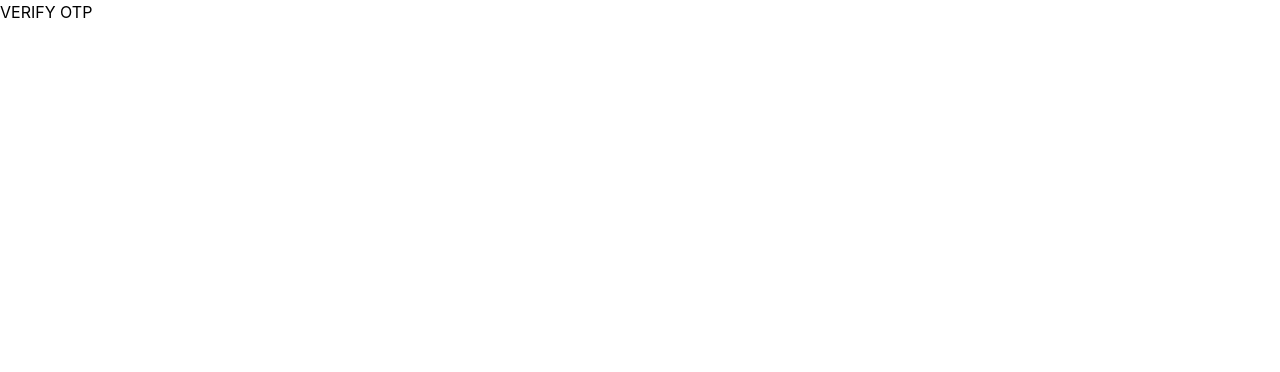
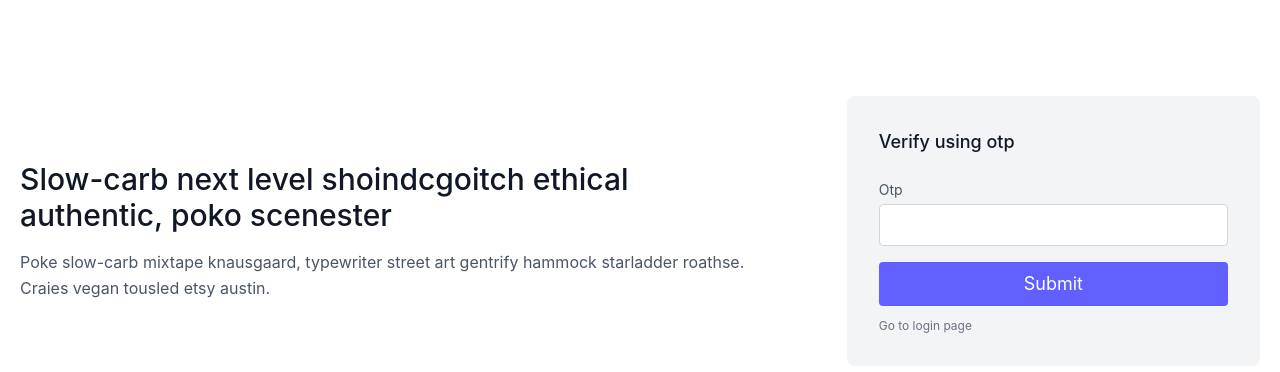
Before and after one commit to wahid3150/mern-auth-mfa, a React app in the folder frontend/: page /verifyotp in a window 1280 px wide. Shown: the top 372 px of the page. Built offline with nearby package versions, Linux system fonts and the light colour scheme; the HTML template or start-up script is replaced by a standard one.

Commit message:
Verify Otp page created

```diff
--- a/frontend/src/pages/VerifyOtp.jsx
+++ b/frontend/src/pages/VerifyOtp.jsx
@@ -1,7 +1,81 @@
-import React from "react";
+import axios from "axios";
+import React, { useState } from "react";
+import { Link } from "react-router-dom";
+import { server } from "../main";
+import { toast } from "react-toastify";
 
 const VerifyOtp = () => {
-  return <div>VERIFY OTP</div>;
+  const [otp, setOtp] = useState("");
+  const [btnLoading, setBtnLoading] = useState(false);
+
+  const submitHandler = async (e) => {
+    e.preventDefault();
+    setBtnLoading(true);
+
+    const email = localStorage.getItem("email");
+    try {
+      const { data } = await axios.post(
+        `${server}/api/user/verify`,
+        { email, otp },
+        { withCredentials: true },
+      );
+
+      toast.success(data.message);
+      localStorage.clear("email");
+    } catch (error) {
+      toast.error(error.response?.data?.message || error.message);
+    } finally {
+      setBtnLoading(false);
+    }
+  };
+
+  return (
+    <section className="text-gray-600 body-font">
+      <div className="container px-5 py-24 mx-auto flex flex-wrap items-center">
+        <div className="lg:w-3/5 md:w-1/2 md:pr-16 lg:pr-0 pr-0">
+          <h1 className="title-font font-medium text-3xl text-gray-900">
+            Slow-carb next level shoindcgoitch ethical authentic, poko scenester
+          </h1>
+          <p className="leading-relaxed mt-4">
+            Poke slow-carb mixtape knausgaard, typewriter street art gentrify
+            hammock starladder roathse. Craies vegan tousled etsy austin.
+          </p>
+        </div>
+        <form
+          onSubmit={submitHandler}
+          className="lg:w-2/6 md:w-1/2 bg-gray-100 rounded-lg p-8 flex flex-col md:ml-auto w-full mt-10 md:mt-0"
+        >
+          <h2 className="text-gray-900 text-lg font-medium title-font mb-5">
+            Verify using otp
+          </h2>
+          <div className="relative mb-4">
+            <label htmlFor="otp" className="leading-7 text-sm text-gray-600">
+              Otp
+            </label>
+            <input
+              type="number"
+              id="otp"
+              name="otp"
+              className="w-full bg-white rounded border border-gray-300 focus:border-indigo-500 focus:ring-2 focus:ring-indigo-200 text-base outline-none text-gray-700 py-1 px-3 leading-8 transition-colors duration-200 ease-in-out"
+              value={otp}
+              onChange={(e) => setOtp(e.target.value)}
+              required
+            />
+          </div>
+
+          <button
+            className="text-white bg-indigo-500 border-0 py-2 px-8 focus:outline-none hover:bg-indigo-600 rounded text-lg"
+            disabled={btnLoading}
+          >
+            {btnLoading ? "Submitting..." : "Submit"}
+          </button>
+          <Link to={"/login"} className="text-xs text-gray-500 mt-3">
+            Go to login page
+          </Link>
+        </form>
+      </div>
+    </section>
+  );
 };
 
 export default VerifyOtp;
```
